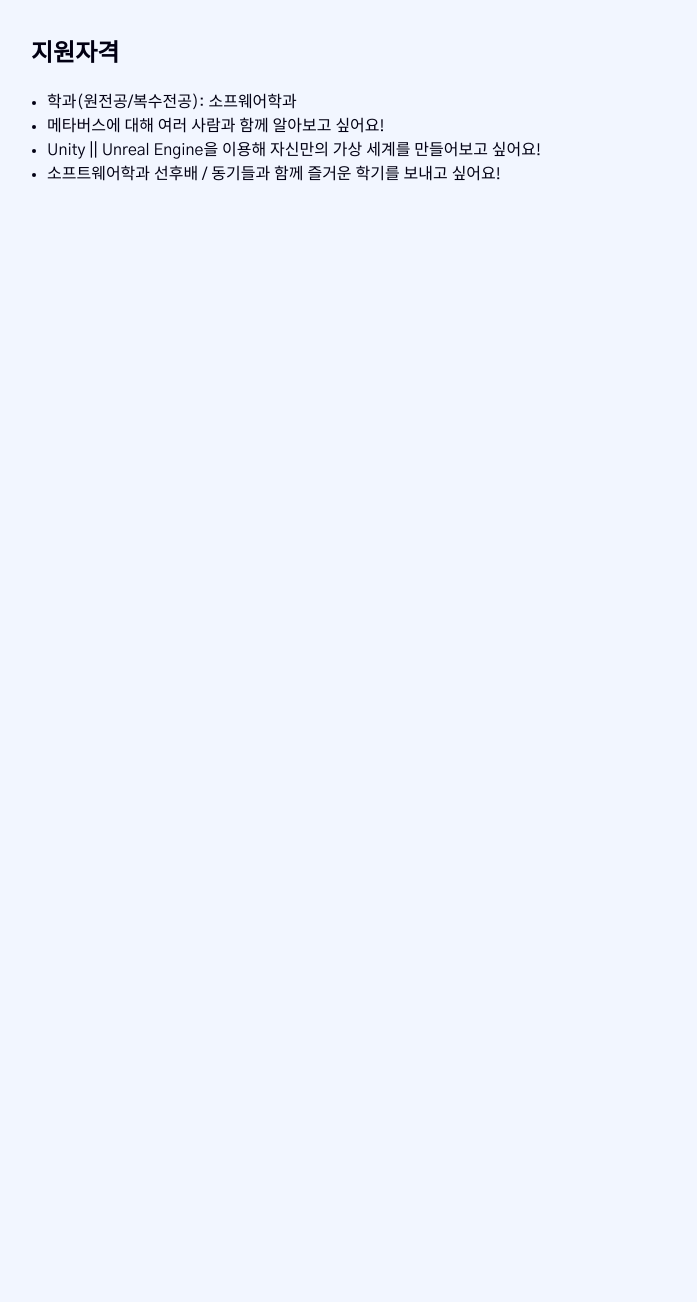
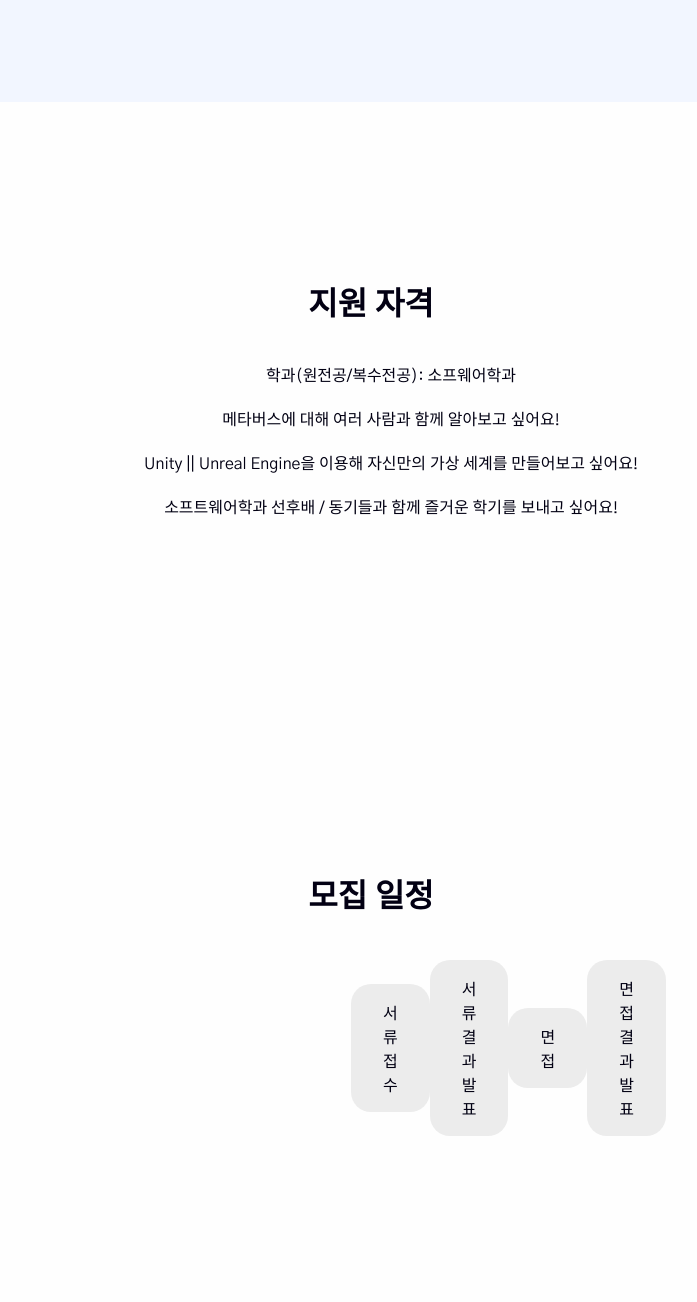
Before and after one commit to sonah5009/MAV, a plain HTML site: page recruitment.html in a window 1280 px wide. Shown: the part 577-1879 px from the top of the page, without its empty margins (269-966 px from the left). Before the commit the page ends 877 px from the top, so only its background shows below. Drawn offline with Linux system fonts and the light colour scheme; a web font is replaced by a local one.

Commit message:
1.3v recruitment page

```diff
--- a/recruitment.html
+++ b/recruitment.html
@@ -5,10 +5,11 @@
   <meta charset="UTF-8">
   <link rel="stylesheet" href="./styles/shared.css">
   <link rel="stylesheet" href="./styles/subpages.css">
+  <link rel="stylesheet" href="./styles/recruitment.css">
   <!-- 폰트 -->
   <link rel="preconnect" href="https://fonts.googleapis.com">
   <link rel="preconnect" href="https://fonts.gstatic.com" crossorigin>
-  <link href="https://fonts.googleapis.com/css2?family=Gamja+Flower&family=Gothic+A1:wght@400;600&family=Paytone+One&family=Quicksand:wght@300;400&display=swap" rel="stylesheet">
+  <link href="https://fonts.googleapis.com/css2?family=Gamja+Flower&family=Gothic+A1:wght@400;600;900&family=Paytone+One&family=Quicksand:wght@300;400&display=swap" rel="stylesheet">
   <title>Curriculum</title>
 </head>
 <body>
@@ -29,11 +30,12 @@
     </nav>
   </header>
   <main>
-  <section class="section-padding">
+  <section class="section-padding section-top">
     <div>
       <div class="subtitle">
         <span class="color-blue-600">R</span>ECRUITMENT
       </div>
+      <span class="recruitment-title">MAV 7기 모집</span>
       <p>
         현재는 모집기간이 아닙니다.
       </p>
@@ -42,8 +44,8 @@
       </div>
     </div>
   </section>
-  <section  class="section-padding">
-    <h1 class="listTitle">지원자격</h1>
+  <section  class="section-padding section-middle">
+    <h1 class="listTitle">지원 자격</h1>
     <ul class="ulItem">
       <li class="liItem">학과(원전공/복수전공): 소프웨어학과</li>
       <li class="liItem">메타버스에 대해 여러 사람과 함께 알아보고 싶어요!</li>
@@ -51,6 +53,23 @@
       <li class="liItem">소프트웨어학과 선후배 / 동기들과 함께 즐거운 학기를 보내고 싶어요!</li>
     </ul>
   </section>
+  <section  class="section-padding section-middle">
+    <h1 class="listTitle">모집 일정</h1>
+    <div class="recruitment-box">
+      <div class="recruitment-box-item">
+        <div>서류 접수</div>
+      </div>
+      <div class="recruitment-box-item">
+        <div>서류 결과 발표</div>
+      </div>
+      <div class="recruitment-box-item">
+        <div>면접</div>
+      </div>
+      <div class="recruitment-box-item">
+        <div>면접 결과 발표</div>
+      </div>
+    </div>
+  </section>
   </main>
   <footer>
 
--- /dev/null
+++ b/styles/recruitment.css
@@ -0,0 +1,77 @@
+.recruitment-title {
+  font-weight: 900;
+  font-size: 1.7rem;
+}
+
+#applyBtn a {
+  margin-top: 3rem;
+  background-color: var(--color-blue-600);
+  border: none;
+  border-radius: 8px;
+  padding: 16px 24px;
+  font-weight: 600;
+  font-size: 16px;
+  line-height: 24px;
+  display: inline-block;
+  color: var(--color-white-0);
+  text-decoration: none;
+  text-align: center;
+}
+
+#applyBtn a:hover {
+  background-color: var(--color-blue-300);
+}
+
+
+.listTitle {
+  font-weight: 600;
+  font-size: 2rem;
+  text-align: center;
+}
+
+.ulItem {
+  text-align: center;
+  text-decoration: none;
+  list-style: none;
+}
+.liItem {
+  padding: 10px;
+}
+
+.section-padding {
+  padding: 150px 300px 150px 300px;
+
+}
+
+.section-top {
+  /* background-color: rgb(230, 244, 255); */
+  background-color: var(--color-blue-0);
+}
+
+.section-middle {
+  background-color: var(--color-white-0);
+}
+
+/* 모집 일정 */
+.recruitment-box {
+  display: flex;
+  justify-content: space-between;
+  align-items: center;
+  padding: 1rem 20rem 1rem 20rem;
+  width: 100%;
+  top: 0;
+  left: 0;
+  box-sizing: border-box;
+  background-color: var(--color-white-0)
+}
+
+.recruitment-box-item {
+  background-color: var(--color-grey-100);
+  border-radius: 20px;
+  /* white-space: 10px; */
+  justify-content: space-between;
+  align-items: center;
+
+  padding: 1rem 2rem 1rem 2rem;
+
+}
--- a/styles/shared.css
+++ b/styles/shared.css
@@ -6,6 +6,11 @@ html {
   --color-blue-0: rgb(242, 246, 255);
 
   --color-white-0:rgb(254, 254, 254);
+
+  --color-grey-100: rgb(236, 236, 236);
+  --color-grey-400: rgb(139, 139, 139);
+  --color-grey-600: rgb(58, 58, 58);
+  --color-grey-900: rgb(41, 41, 41);
 }
 
 body {
--- a/styles/subpages.css
+++ b/styles/subpages.css
@@ -11,37 +11,3 @@ main p {
   color: rgb(74, 74, 255);
 
 }
-
-/* recruitment page */
-
-#recruitment-top {
-  margin-bottom: 10rem;
-}
-
-#applyBtn a {
-  background-color: var(--color-blue-600);
-  border: none;
-  border-radius: 8px;
-  padding: 16px 24px;
-  font-weight: 600;
-  font-size: 16px;
-  line-height: 24px;
-  display: inline-block;
-  /* color: var(--color-white-0); */
-  color: var(--color-white-0);
-  text-decoration: none;
-  text-align: center;
-}
-
-#applyBtn a:hover {
-  background-color: var(--color-blue-300);
-}
-
-
-.listTitle {
-  font-weight: 600;
-}
-
-.ulItem {
-  padding-left: 1rem;
-}
```
Also changed, not shown: 1 other file.
